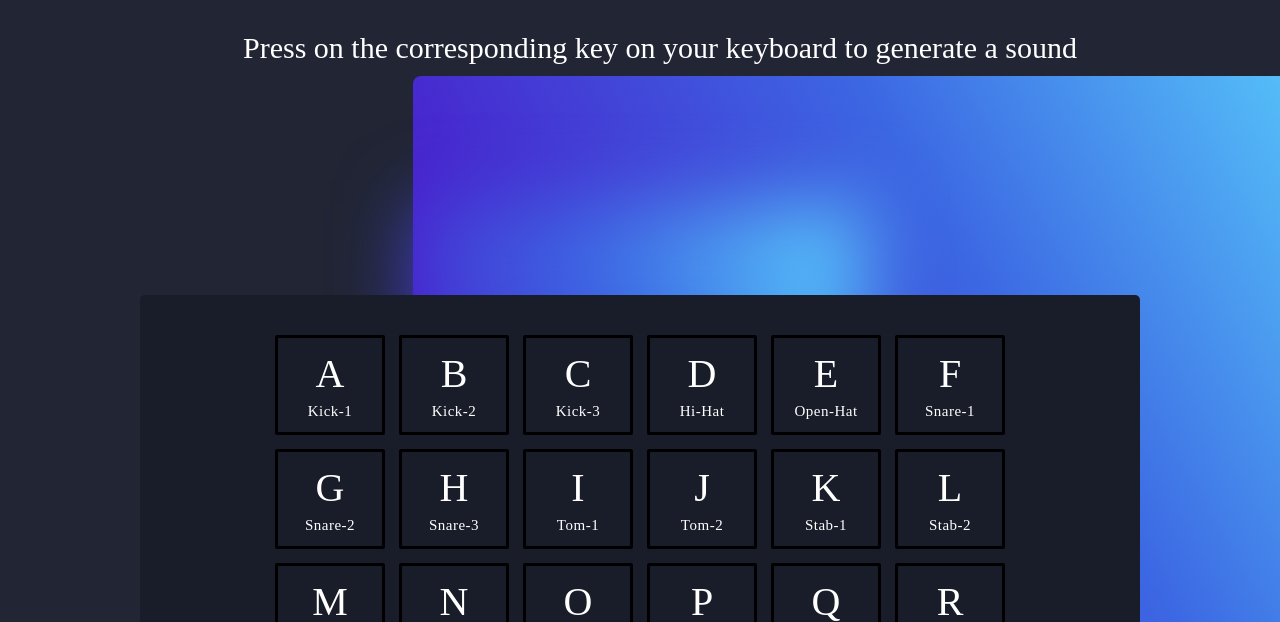
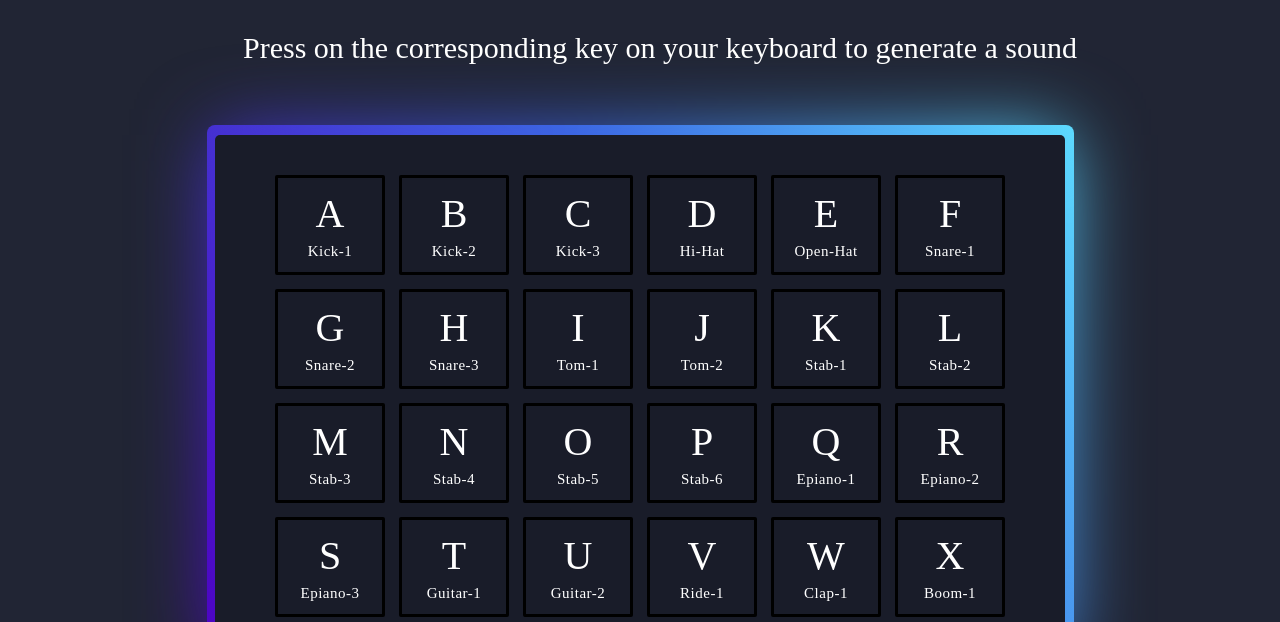
Before and after one commit to himethdaha/beats, a plain HTML site: page Index.html in a window 1280 px wide. Shown: the part 178-800 px from the top of the page. Drawn offline with Linux system fonts and the light colour scheme.

Commit message:
Made some changes

```diff
--- a/Index.html
+++ b/Index.html
@@ -22,6 +22,7 @@
         </p>
       </li>
     </ul>
+    <div class="wrap">
       <div class="container">
         <div class="keys">
           <div data-key="a" class="key">
@@ -145,6 +146,7 @@
           </div>
         </div>
       </div>
+    </div>
     <audio src="sounds/kick-1.wav" data-key="a"></audio>
     <audio src="sounds/kick-2.wav" data-key="b"></audio>
     <audio src="sounds/kick-3.wav" data-key="c"></audio>
--- a/script.js
+++ b/script.js
@@ -14,8 +14,8 @@ window.addEventListener("keydown", function (e) {
 
   //If no audio src attatched with a key
   if (!sound) {
-    noSound.play();
-    window.setTimeout(alert(`No sound attatched to ${e.key}`), 1000);
+    // window.setTimeout(alert(`No sound attatched to ${e.key}`), 1000);
+    return;
   } else {
     //If the user plays the same sound multiple times, use currentTime to set the start position of the audio
     sound.currentTime = 0;
--- a/style.css
+++ b/style.css
@@ -33,19 +33,25 @@ body {
   text-align: center;
   list-style: none;
 }
+.wrap {
+  max-width: 100vw;
+  padding-top: 4rem;
+  display: flex;
+  justify-content: center;
+}
+.container {
+  position: relative;
 
-.container {
-  width: 100rem;
-  margin: 23rem auto;
   background-color: #191c29;
   border-radius: 5px;
-  padding: 4rem 0;
+  padding: 4rem 6rem;
 }
 
 .container::before {
+  position: absolute;
   content: "";
-  height: 550px;
-  width: 102rem;
+  height: 104%;
+  width: 102%;
   border-radius: 8px;
   background-image: linear-gradient(
     var(--rotate),
@@ -53,16 +59,15 @@ body {
     #3c67e3 43%,
     #4e00c2
   );
-  position: absolute;
   z-index: -1;
-  top: 31.8%;
-  left: 32.3%;
+  top: -2%;
+  left: -1%;
   animation: spin 3s linear infinite;
 }
 
 .container::after {
+  position: absolute;
   content: "";
-  position: absolute;
   z-index: -1;
   background-image: linear-gradient(
     var(--rotate),
@@ -72,10 +77,10 @@ body {
   );
   opacity: 1;
   filter: blur(calc(var(--container-height) / 6));
-  top: 19.2%;
-  left: 15%;
-  height: 920px;
-  width: 70%;
+  top: -50%;
+  left: -50%;
+  height: 200%;
+  width: 200%;
   transform: scale(0.5);
   transition: opacity 0.5s;
   animation: spin 3s linear infinite;
@@ -87,6 +92,7 @@ body {
   grid-template-columns: repeat(6, 11rem);
   justify-content: center;
   grid-gap: 1.4rem;
+  max-width: 999.98px;
 }
 
 span {
```
Lines whose indentation alone changed are shown as unchanged.
